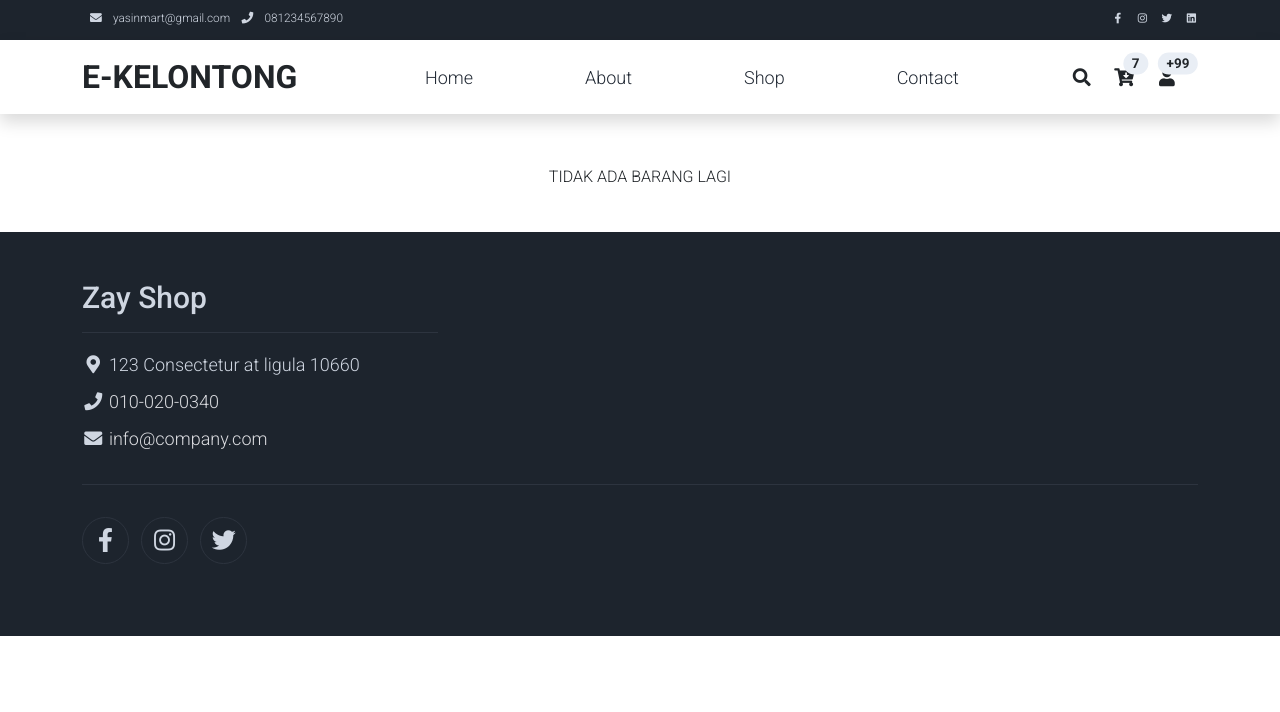
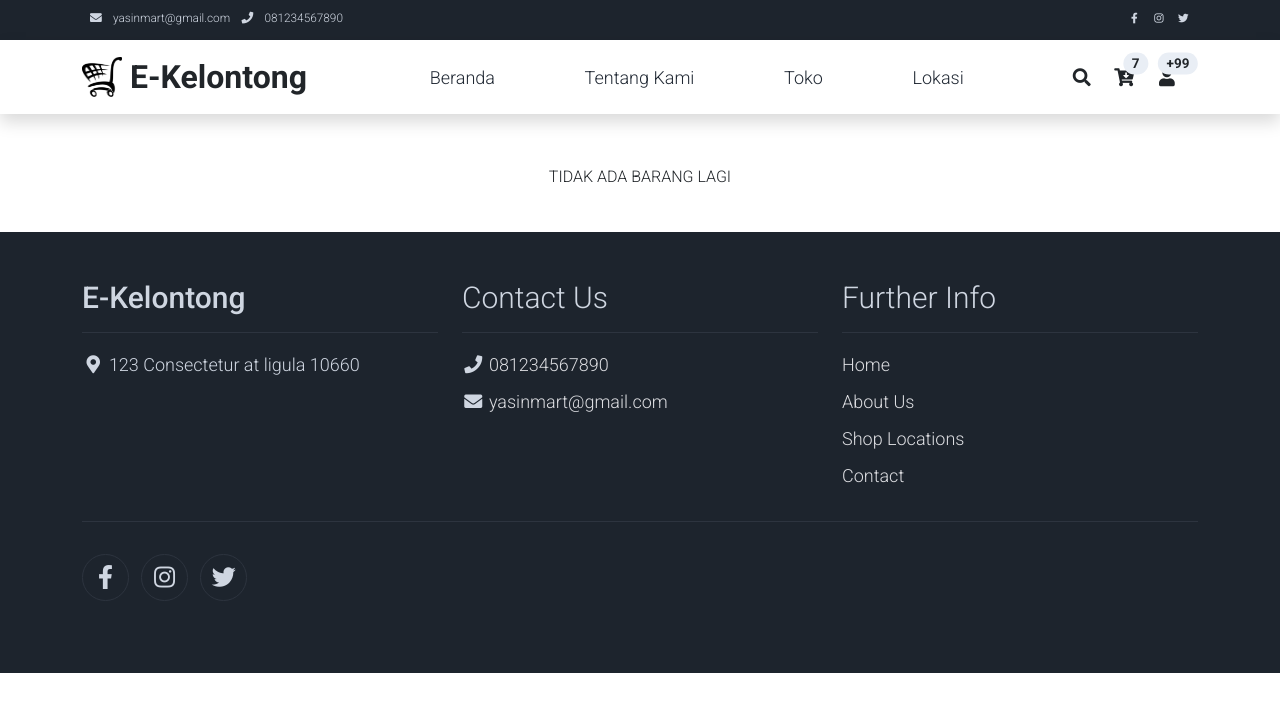
Before and after one commit to taka-duarr/E-kelontong, a PHP site: template Views/customer/shop.php in a window 1280 px wide. Shown: the top 712 px of the page. Run offline with PHP 8.4, Linux system fonts and the light colour scheme; the template is opened without the code that fills it: most values are stand-ins (such as "Sample title", 1, 10 or a date in 2020).

Commit message:
edit shop, kurang akeh cuk

```diff
--- a/Views/customer/shop.php
+++ b/Views/customer/shop.php
@@ -42,7 +42,7 @@ https://templatemo.com/tm-559-zay-Views/customer/shop
                     <a class="text-light" href="https://fb.com/templatemo" target="_blank" rel="sponsored"><i class="fab fa-facebook-f fa-sm fa-fw me-2"></i></a>
                     <a class="text-light" href="https://www.instagram.com/" target="_blank"><i class="fab fa-instagram fa-sm fa-fw me-2"></i></a>
                     <a class="text-light" href="https://twitter.com/" target="_blank"><i class="fab fa-twitter fa-sm fa-fw me-2"></i></a>
-                    <a class="text-light" href="https://www.linkedin.com/" target="_blank"><i class="fab fa-linkedin fa-sm fa-fw"></i></a>
+
                 </div>
             </div>
         </div>
@@ -54,10 +54,11 @@ https://templatemo.com/tm-559-zay-Views/customer/shop
     <nav class="navbar navbar-expand-lg navbar-light shadow">
         <div class="container d-flex justify-content-between align-items-center">
 
-        <a class="navbar-brand text-dark fs-2 fw-bold"
-            href="Views/customer/board.php">
-            E-KELONTONG
+        <a class="navbar-brand text-dark fs-2 fw-bold d-flex align-items-center" >
+        <img src="Views/customer/assets/img/logo.png" alt="Logo" class="me-2" style="width: 40px; height: 40px;">
+        E-Kelontong
         </a>
+
 
 
             <button class="navbar-toggler border-0" type="button" data-bs-toggle="collapse" data-bs-target="#templatemo_main_nav" aria-controls="navbarSupportedContent" aria-expanded="false" aria-label="Toggle navigation">
@@ -68,16 +69,16 @@ https://templatemo.com/tm-559-zay-Views/customer/shop
                 <div class="flex-fill">
                     <ul class="nav navbar-nav d-flex justify-content-between mx-lg-auto">
                         <li class="nav-item">
-                            <a class="nav-link" href="Views/customer/board.php">Home</a>
+                            <a class="nav-link" href="Views/customer/board.php">Beranda</a>
                         </li>
                         <li class="nav-item">
-                            <a class="nav-link" href="Views/customer/about.php">About</a>
+                            <a class="nav-link" href="Views/customer/about.php">Tentang Kami</a>
                         </li>
                         <li class="nav-item">
-                            <a class="nav-link" href="index.php?modul=cust&fitur=shop">Shop</a>
+                            <a class="nav-link" href="index.php?modul=cust&fitur=shop">Toko</a>
                         </li>
                         <li class="nav-item">
-                            <a class="nav-link" href="Views/customer/contact.php">Contact</a>
+                            <a class="nav-link" href="Views/customer/contact.php">Lokasi</a>
                         </li>
                     </ul>
                 </div>
@@ -189,20 +190,40 @@ https://templatemo.com/tm-559-zay-Views/customer/shop
             <div class="row">
 
                 <div class="col-md-4 pt-5">
-                    <h2 class="h2 text-light border-bottom pb-3 border-light logo">Zay Shop</h2>
+                    <h2 class="h2 text-light border-bottom pb-3 border-light logo">E-Kelontong</h2>
                     <ul class="list-unstyled text-light footer-link-list">
                         <li>
                             <i class="fas fa-map-marker-alt fa-fw"></i>
                             123 Consectetur at ligula 10660
                         </li>
-                        <li>
+
+
+                    </ul>
+                </div>
+
+                <div class="col-md-4 pt-5">
+                    <h2 class="h2 text-light border-bottom pb-3 border-light">Contact Us</h2>
+                    <ul class="list-unstyled text-light footer-link-list">
+                    <li>
                             <i class="fa fa-phone fa-fw"></i>
-                            <a class="text-decoration-none" href="tel:010-020-0340">010-020-0340</a>
+                            <a class="text-decoration-none" href="tel:081234567890">081234567890</a>
                         </li>
-                        <li>
+                    <li>
                             <i class="fa fa-envelope fa-fw"></i>
-                            <a class="text-decoration-none" href="mailto:info@company.com">info@company.com</a>
+                            <a class="text-decoration-none" href="mailto:yasinmart@gmail.com">yasinmart@gmail.com</a>
                         </li>
+                    </ul>
+                </div>
+
+
+                <div class="col-md-4 pt-5">
+                    <h2 class="h2 text-light border-bottom pb-3 border-light">Further Info</h2>
+                    <ul class="list-unstyled text-light footer-link-list">
+                        <li><a class="text-decoration-none" href="Views/customer/board.php">Home</a></li>
+                        <li><a class="text-decoration-none" href="Views/customer/about.php">About Us</a></li>
+                        <li><a class="text-decoration-none" href="https://maps.app.goo.gl/hGEjCLpvxttXM9qd8">Shop Locations</a></li>
+
+                        <li><a class="text-decoration-none" href="Views/customer/contact.php">Contact</a></li>
                     </ul>
                 </div>
 
```
Also changed, not shown: Views/customer/assets/img/logo.png (added).
